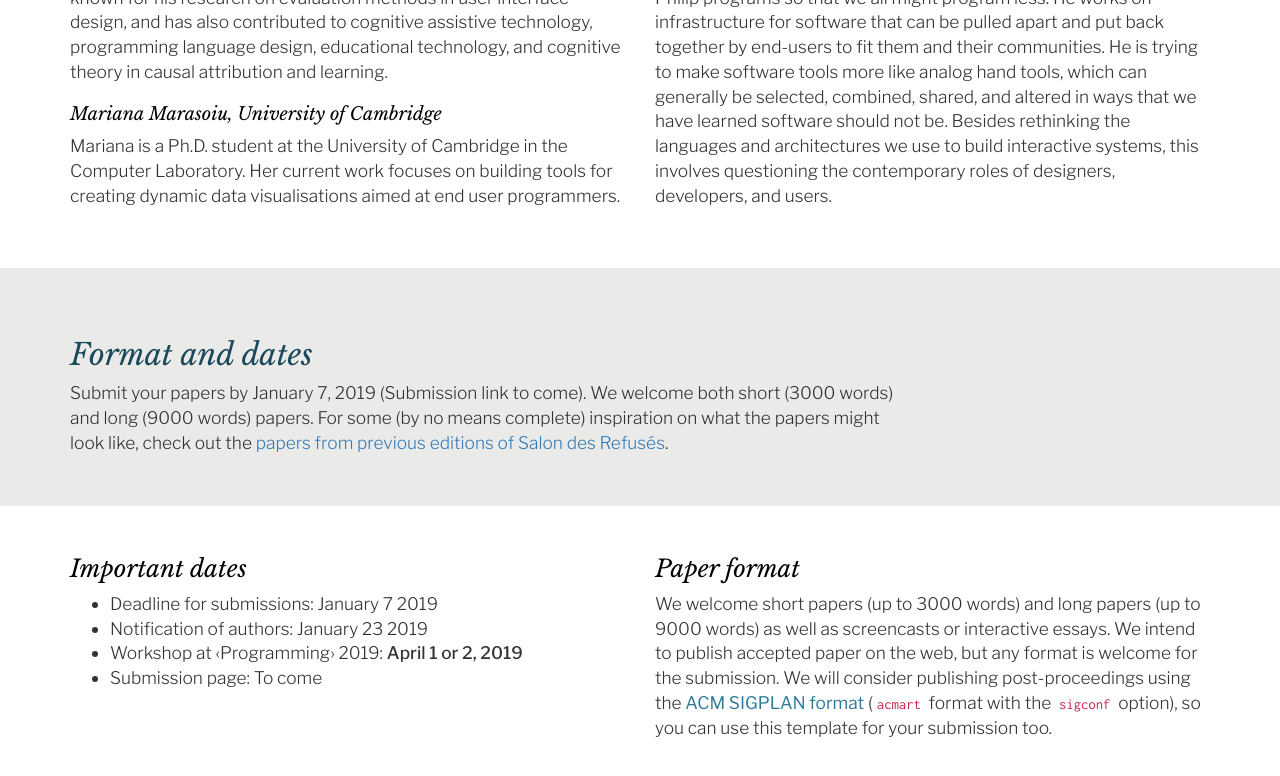
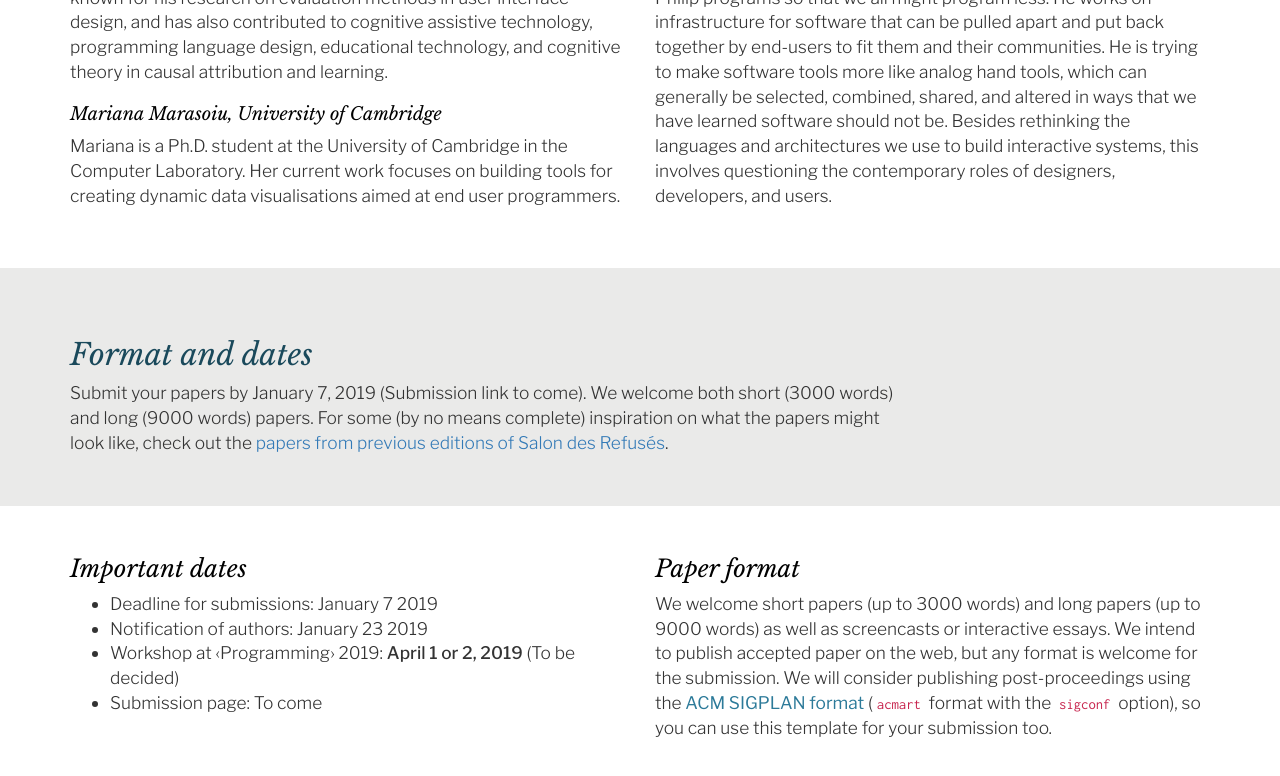
Before and after one commit to shift-society/salon, a Jekyll site: the page built from call-for-papers/index.md, in a window 1280 px wide and 900 px high, scrolled down 2866 px. Shown: the top 776 px of the window. Built offline with Jekyll 4.4.1, drawn with Linux system fonts in a browser that asks for light colours; nearby versions of some CDN libraries.

Commit message:
Clarify that the workshop date is TBD.

```diff
--- a/call-for-papers/index.md
+++ b/call-for-papers/index.md
@@ -199,7 +199,7 @@ check out the [papers from previous editions of Salon des Refusés](https://www.
 
  - Deadline for submissions: January 7 2019
  - Notification of authors: January 23 2019
- - Workshop at ‹Programming› 2019: **April 1 or 2, 2019**
+ - Workshop at ‹Programming› 2019: **April 1 or 2, 2019** (To be decided)
  - Submission page: To come
 
 <div style="height:50px" class="hidden-sm"></div>
```
